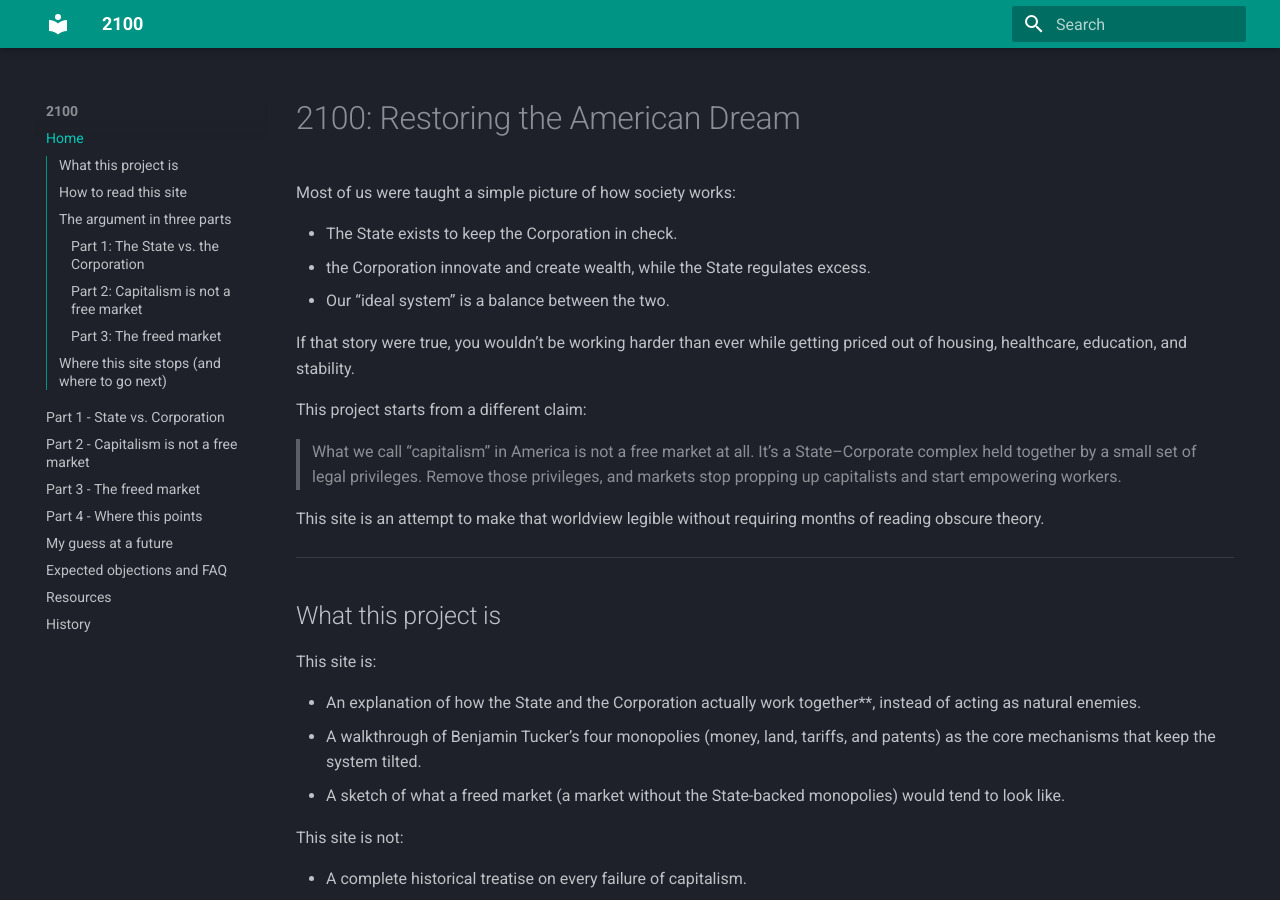
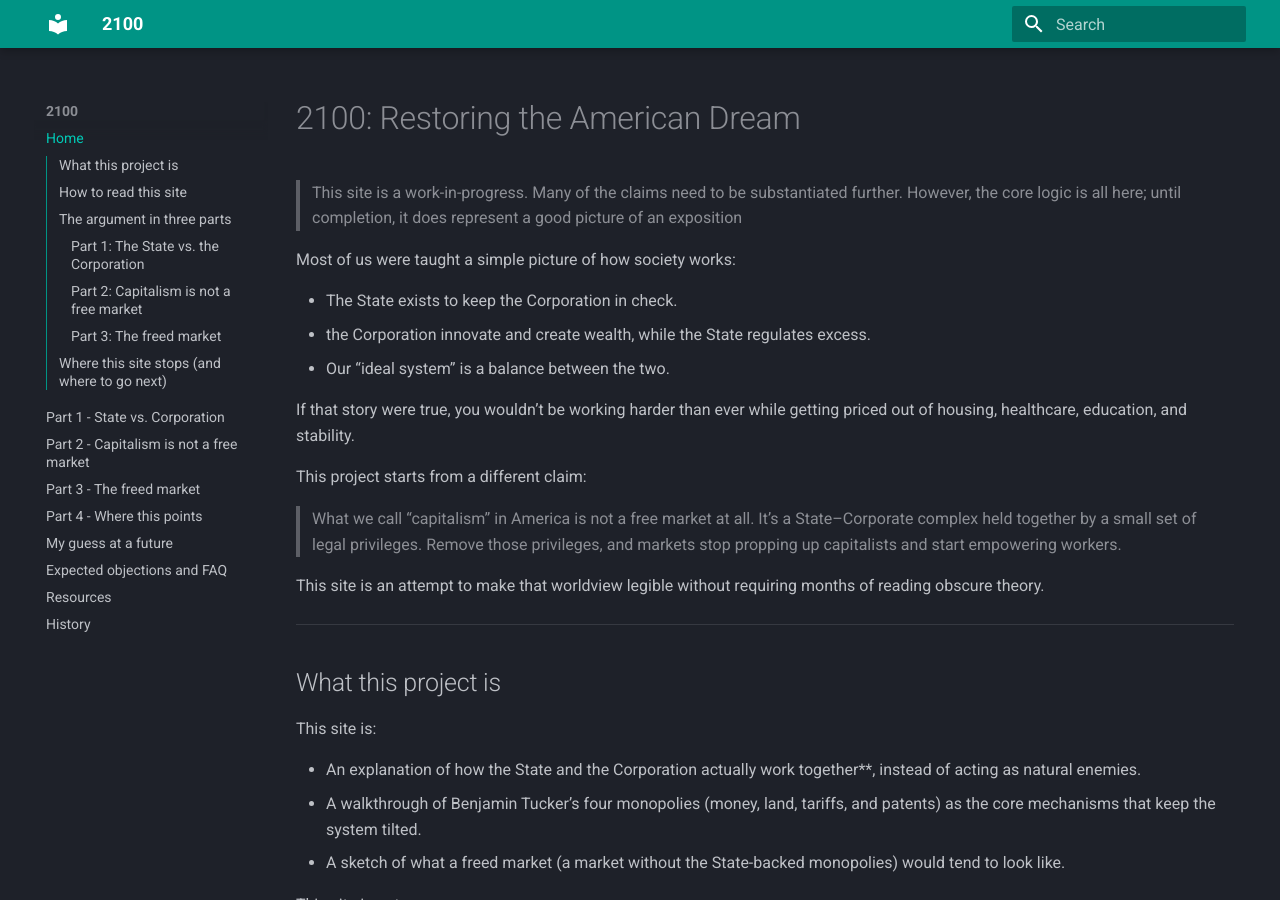
Before and after one commit to LucasVance/2100, an MkDocs documentation site: the page built from docs/index.md, in a window 1280 px wide and 900 px high. Built offline with MkDocs 1.6.1 and Material for MkDocs 9.7.7, drawn with Linux system fonts in a browser that asks for light colours.

Commit message:
Add WIP warning

```diff
--- a/docs/index.md
+++ b/docs/index.md
@@ -1,4 +1,6 @@
 # 2100: Restoring the American Dream
+
+> This site is a work-in-progress. Many of the claims need to be substantiated further. However, the core logic is all here; until completion, it does represent a good picture of an exposition
 
 Most of us were taught a simple picture of how society works:
 
```
